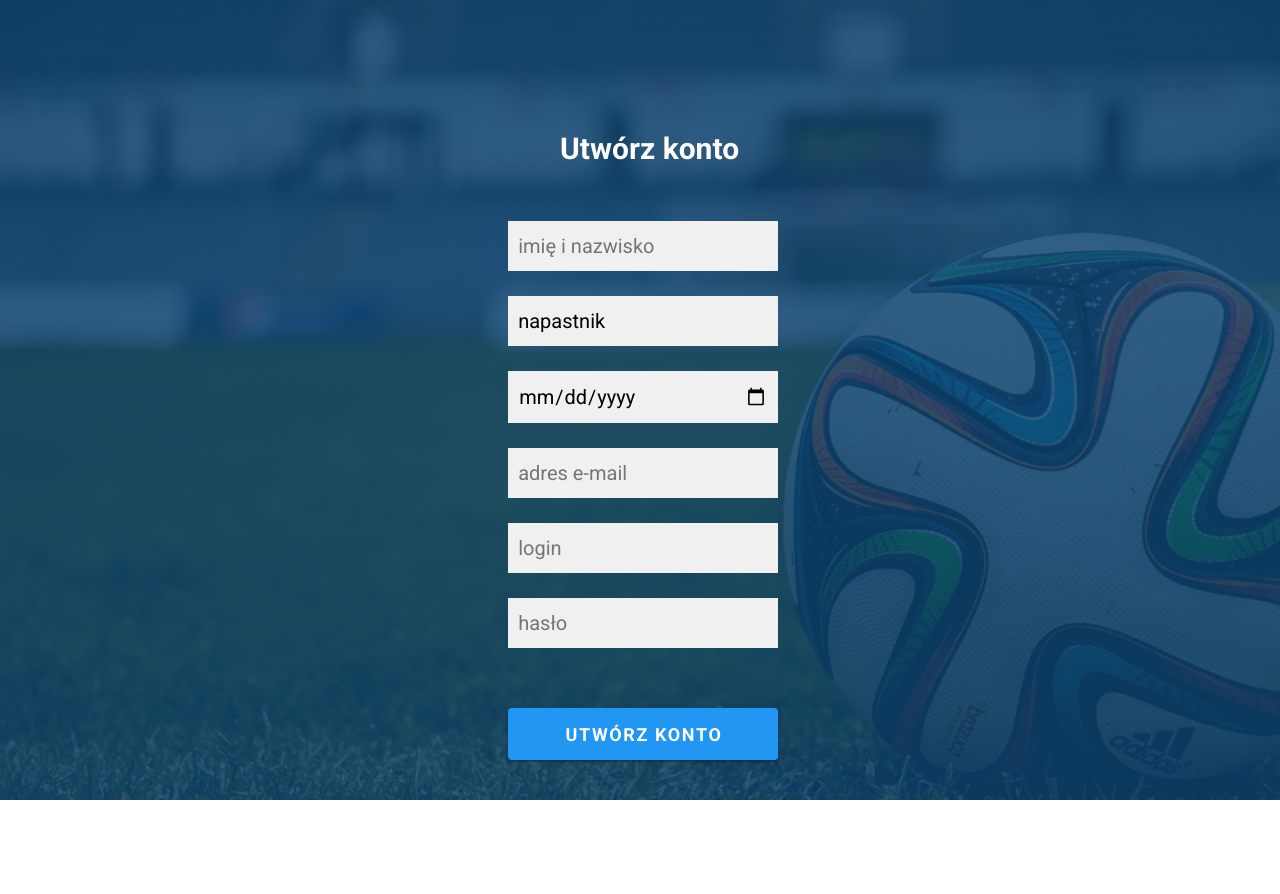
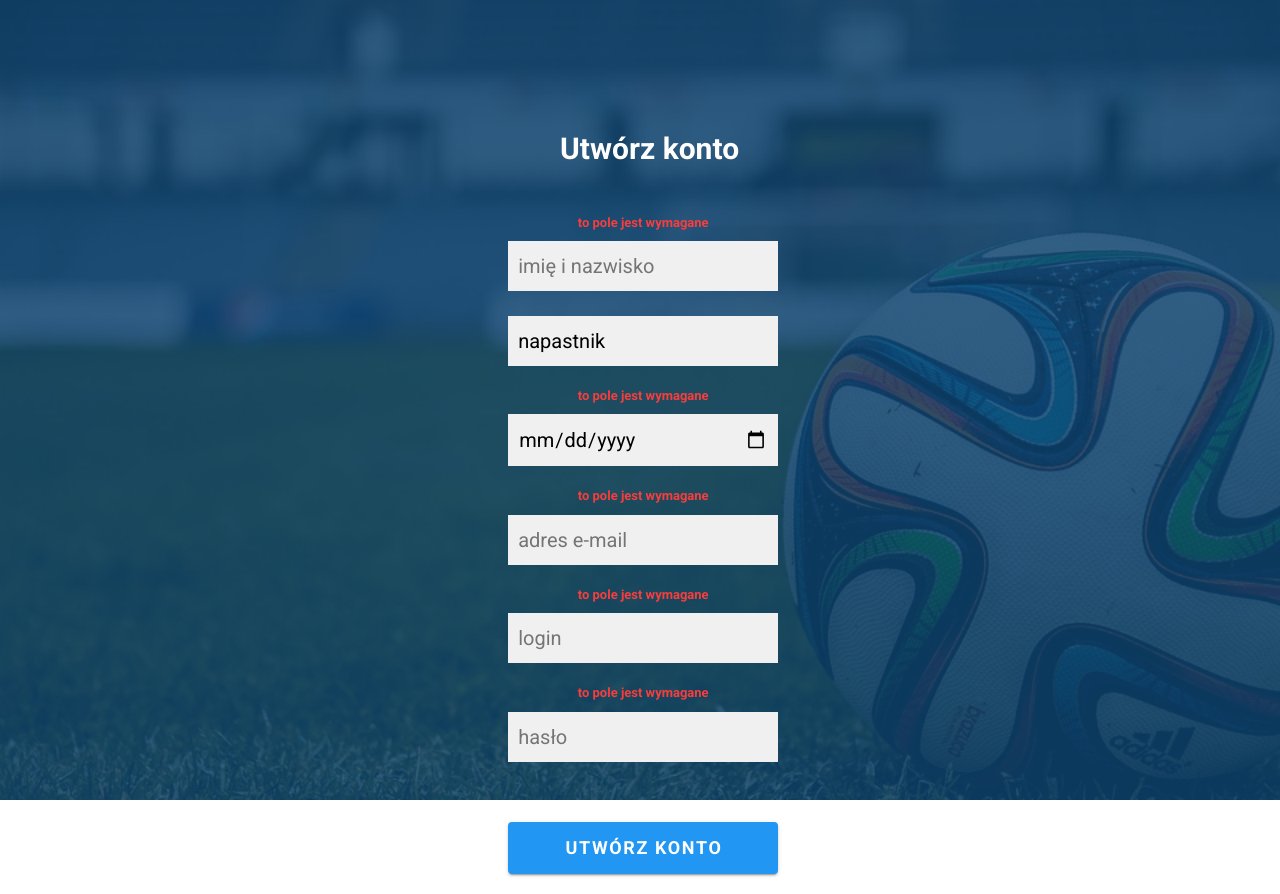
Before and after one commit to lukaszmichalik/Wortal, a Vue app in the folder client/: page /Register in a window 1280 px wide. Before the commit the page ends 800 px from the top, so only its background shows below. Built offline with nearby package versions, Linux system fonts and the light colour scheme.

Commit message:
Validation - work in progress

```diff
--- a/client/package.json
+++ b/client/package.json
@@ -20,6 +20,7 @@
     "vue": "^2.6.12",
     "vue-loader": "^15.9.6",
     "vue-router": "^3.4.9",
+    "vuelidate": "^0.7.6",
     "vuetify": "^2.2.11",
     "vuex": "^3.6.0"
   },
--- a/client/src/styles/style_global.css
+++ b/client/src/styles/style_global.css
@@ -80,6 +80,14 @@
   border-radius: 1.5%;
 }
 
+.global_input_required {
+  color: rgb(248, 61, 61);
+  font-size: 13px;
+  font-weight: 700;
+  margin-bottom: 4px;
+  text-align: center;
+}
+
 @media screen and (max-width: 500px) {
   .global_app {
     background-color: rgb(49, 110, 160) !important;
--- a/client/src/styles/style_register.css
+++ b/client/src/styles/style_register.css
@@ -12,6 +12,11 @@
 #register_div {
   text-align: center;
   margin-top: 8%;
+}
+
+#register_name_input_required {
+  margin-top: 42px;
+  margin-bottom: -42px;
 }
 
 #register_name {
--- a/client/src/views/Register.vue
+++ b/client/src/views/Register.vue
@@ -3,9 +3,12 @@
     <div id="register_space" />
     <div id="register_div" class="global_div">
       <div id="register_caption" class="global_caption">Utwórz konto</div>
+
       <form name="form" @submit.prevent="handleRegister">
+
         <div v-if="!successful">
           <div class="input">
+            <div id="register_name_input_required" v-if="!$v.user.name.required" class="global_input_required">to pole jest wymagane</div>
             <input
               id="register_name"
               class="global_login_or_register_data_input"
@@ -30,6 +33,7 @@
           </div>
 
           <div class="input">
+            <div v-if="!$v.user.dob.required" class="global_input_required">to pole jest wymagane</div>
             <input
               id="register_dob"
               class="global_login_or_register_data_input"
@@ -40,6 +44,8 @@
           </div>
 
           <div class="input">
+            <div v-if="!$v.user.email.required" class="global_input_required">to pole jest wymagane</div>
+            <div v-if="!$v.user.email.email" class="global_input_required">adres e-mail jest niepoprawny</div>
             <input
               id="register_email"
               class="global_login_or_register_data_input"
@@ -51,6 +57,7 @@
           </div>
 
           <div class="input">
+            <div v-if="!$v.user.username.required" class="global_input_required">to pole jest wymagane</div>
             <input
               id="register_username"
               class="global_login_or_register_data_input"
@@ -62,6 +69,8 @@
           </div>
 
           <div class="input">
+            <div v-if="!$v.user.password.required" class="global_input_required">to pole jest wymagane</div>
+            <div v-if="!$v.user.password.minLength" class="global_input_required">hasło musi zawierać minimum 6 znaków</div>
             <input
               id="register_password"
               class="global_login_or_register_data_input"
@@ -93,6 +102,11 @@
 
 <script>
 import User from '../models/user';
+import Vue from 'vue';
+import Vuelidate from 'vuelidate';
+import {required, email, minLength} from 'vuelidate/lib/validators';
+
+Vue.use(Vuelidate)
 
 export default {
   name: 'Register',
@@ -106,7 +120,6 @@ export default {
   },
   computed: {
     loggedIn() {
-      console.log('loggedIn');
       return this.$store.state.auth.status.loggedIn;
     },
   },
@@ -115,12 +128,50 @@ export default {
       this.$router.push('/UserProfile');
     }
   },
+  validations: {
+    user: {
+        name: {
+          required
+        },
+        dob: {
+          required
+        },
+        email: {
+          required,
+          email
+        },
+        username: {
+          required
+        },
+        password: {
+          required,
+          minLength: minLength(6)
+        }
+    }
+  },
   methods: {
     handleRegister() {
+    this.$v.$touch();
+    if (this.$v.$pendind || this.$v.$error) {alert('Rejestracja nie powiodła się')}
+    else {
+      this.$store
+        .dispatch('auth/register', this.user)
+        .then(res => {
+          console.log(res)
+          /*if(res.data == false) {
+            this.$router.push('/Welcome')
+          } else {
+            alert("Rejestracja nie powiodła się. Podany adres e-mail jest już w użyciu.")
+          }*/
+        })
+        //.then(this.$router.push('/Welcome'));
+    }
+    }
+    /*handleRegister() {
       this.$store
         .dispatch('auth/register', this.user)
         .then(this.$router.push('/Welcome'));
-    },
+    },*/
   },
 };
 </script>
```
Also changed, not shown: 1 other file (tests, documents, lock files or other folders).
